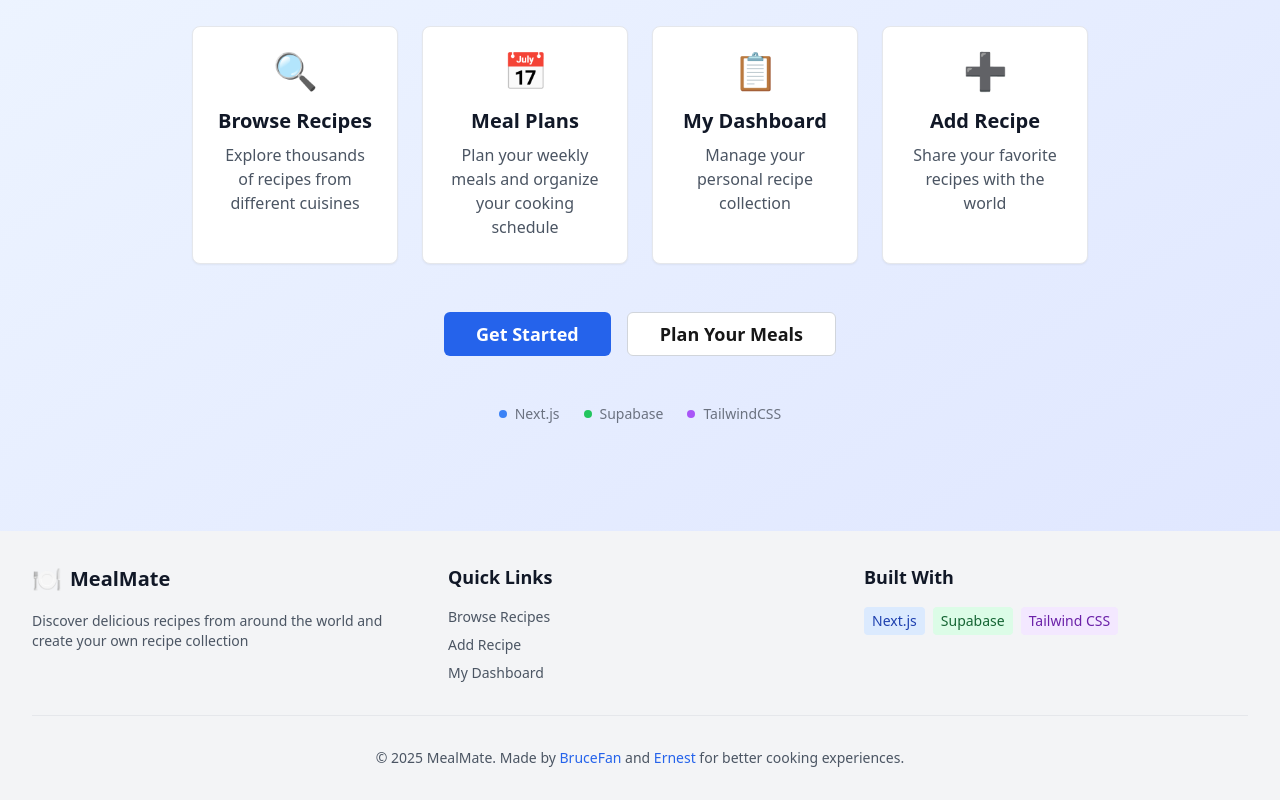
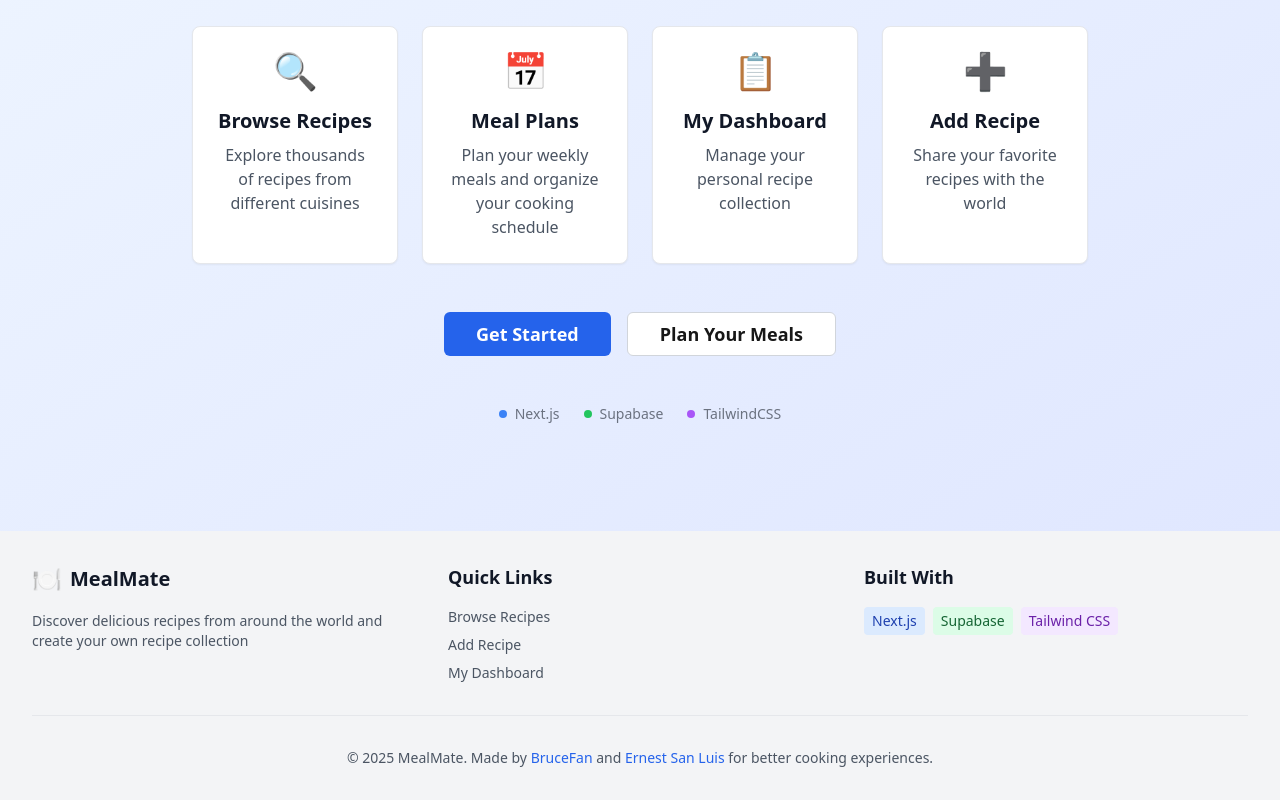
Before and after one commit to BruceFAN-0308/MealMate, a Next.js app: page / in a window 1280 px wide. Shown: the part 333-1133 px from the top of the page. Built offline with nearby package versions, Linux system fonts and the light colour scheme; no server answers.

Commit message:
Footer update

```diff
--- a/src/app/components/Footer.tsx
+++ b/src/app/components/Footer.tsx
@@ -78,7 +78,7 @@ export default function Footer() {
                 rel="noopener noreferrer"
                 className="text-blue-600 dark:text-blue-400 hover:underline"
             >
-              Ernest
+              Ernest San Luis
             </a>{' '}
             for better cooking experiences.
           </p>
```
